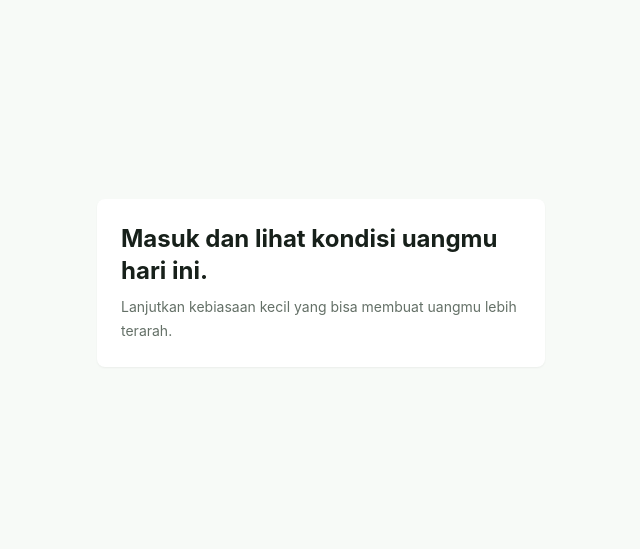
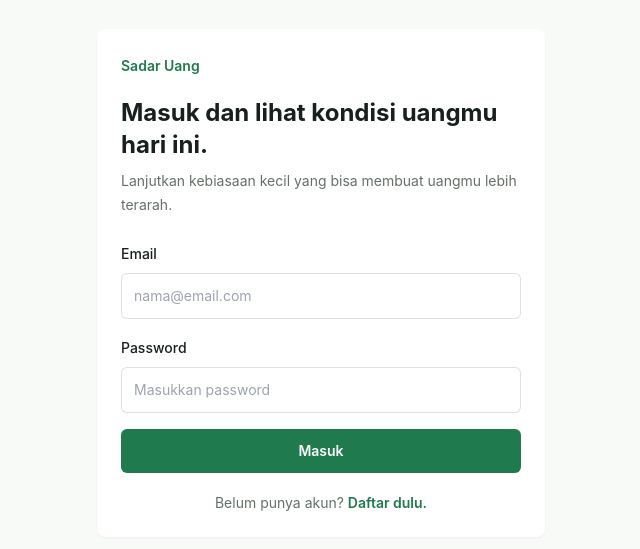
Before and after one commit to alankurniadi12/sadar-uang, a Vue app in the folder frontend/: page /login in a window 1280 px wide. Shown: the part 117-666 px from the top of the page, without its empty margins (319-959 px from the left). Built offline with nearby package versions, Linux system fonts and the light colour scheme; no server answers.

Commit message:
Add frontend authentication flow

```diff
--- a/frontend/src/pages/LoginPage.vue
+++ b/frontend/src/pages/LoginPage.vue
@@ -1,8 +1,79 @@
 <template>
   <section class="w-full max-w-md rounded-lg bg-white p-6 shadow-sm">
-    <h1 class="text-2xl font-bold text-ink">Masuk dan lihat kondisi uangmu hari ini.</h1>
+    <RouterLink class="text-sm font-semibold text-brand" to="/">Sadar Uang</RouterLink>
+    <h1 class="mt-5 text-2xl font-bold text-ink">Masuk dan lihat kondisi uangmu hari ini.</h1>
     <p class="mt-2 text-sm leading-6 text-muted">
       Lanjutkan kebiasaan kecil yang bisa membuat uangmu lebih terarah.
     </p>
+
+    <form class="mt-6 space-y-4" @submit.prevent="submitLogin">
+      <label class="block">
+        <span class="text-sm font-medium text-ink">Email</span>
+        <input
+          v-model="form.email"
+          class="mt-2 w-full rounded-md border border-emerald-900/15 px-3 py-3 text-sm outline-none focus:border-brand focus:ring-2 focus:ring-brand/10"
+          placeholder="nama@email.com"
+          type="email"
+          autocomplete="email"
+          required
+        />
+      </label>
+
+      <label class="block">
+        <span class="text-sm font-medium text-ink">Password</span>
+        <input
+          v-model="form.password"
+          class="mt-2 w-full rounded-md border border-emerald-900/15 px-3 py-3 text-sm outline-none focus:border-brand focus:ring-2 focus:ring-brand/10"
+          placeholder="Masukkan password"
+          type="password"
+          autocomplete="current-password"
+          required
+        />
+      </label>
+
+      <p v-if="authStore.error" class="rounded-md bg-orange-50 px-3 py-2 text-sm text-danger">
+        {{ authStore.error }}
+      </p>
+
+      <button
+        class="w-full rounded-md bg-brand px-4 py-3 text-sm font-semibold text-white hover:bg-emerald-800 disabled:cursor-not-allowed disabled:opacity-70"
+        type="submit"
+        :disabled="authStore.loading"
+      >
+        {{ authStore.loading ? "Memproses..." : "Masuk" }}
+      </button>
+    </form>
+
+    <p class="mt-5 text-center text-sm text-muted">
+      Belum punya akun?
+      <RouterLink class="font-semibold text-brand hover:text-emerald-800" to="/register">
+        Daftar dulu.
+      </RouterLink>
+    </p>
   </section>
 </template>
+
+<script setup>
+import { reactive } from "vue";
+import { useRoute, useRouter } from "vue-router";
+
+import { useAuthStore } from "@/stores/authStore";
+
+const authStore = useAuthStore();
+const route = useRoute();
+const router = useRouter();
+
+const form = reactive({
+  email: "",
+  password: "",
+});
+
+const submitLogin = async () => {
+  try {
+    await authStore.login(form);
+    router.push(route.query.redirect || { name: "dashboard" });
+  } catch (error) {
+    // Error message is already stored in authStore for display.
+  }
+};
+</script>
--- a/frontend/src/pages/RegisterPage.vue
+++ b/frontend/src/pages/RegisterPage.vue
@@ -1,8 +1,93 @@
 <template>
   <section class="w-full max-w-md rounded-lg bg-white p-6 shadow-sm">
-    <h1 class="text-2xl font-bold text-ink">Mulai lebih sadar dengan uangmu hari ini.</h1>
+    <RouterLink class="text-sm font-semibold text-brand" to="/">Sadar Uang</RouterLink>
+    <h1 class="mt-5 text-2xl font-bold text-ink">Mulai lebih sadar dengan uangmu hari ini.</h1>
     <p class="mt-2 text-sm leading-6 text-muted">
       Buat akun dan mulai catat transaksi pertamamu.
     </p>
+
+    <form class="mt-6 space-y-4" @submit.prevent="submitRegister">
+      <label class="block">
+        <span class="text-sm font-medium text-ink">Nama</span>
+        <input
+          v-model="form.name"
+          class="mt-2 w-full rounded-md border border-emerald-900/15 px-3 py-3 text-sm outline-none focus:border-brand focus:ring-2 focus:ring-brand/10"
+          placeholder="Nama kamu"
+          type="text"
+          autocomplete="name"
+          required
+          minlength="2"
+        />
+      </label>
+
+      <label class="block">
+        <span class="text-sm font-medium text-ink">Email</span>
+        <input
+          v-model="form.email"
+          class="mt-2 w-full rounded-md border border-emerald-900/15 px-3 py-3 text-sm outline-none focus:border-brand focus:ring-2 focus:ring-brand/10"
+          placeholder="nama@email.com"
+          type="email"
+          autocomplete="email"
+          required
+        />
+      </label>
+
+      <label class="block">
+        <span class="text-sm font-medium text-ink">Password</span>
+        <input
+          v-model="form.password"
+          class="mt-2 w-full rounded-md border border-emerald-900/15 px-3 py-3 text-sm outline-none focus:border-brand focus:ring-2 focus:ring-brand/10"
+          placeholder="Minimal 6 karakter"
+          type="password"
+          autocomplete="new-password"
+          required
+          minlength="6"
+        />
+      </label>
+
+      <p v-if="authStore.error" class="rounded-md bg-orange-50 px-3 py-2 text-sm text-danger">
+        {{ authStore.error }}
+      </p>
+
+      <button
+        class="w-full rounded-md bg-brand px-4 py-3 text-sm font-semibold text-white hover:bg-emerald-800 disabled:cursor-not-allowed disabled:opacity-70"
+        type="submit"
+        :disabled="authStore.loading"
+      >
+        {{ authStore.loading ? "Memproses..." : "Daftar Sekarang" }}
+      </button>
+    </form>
+
+    <p class="mt-5 text-center text-sm text-muted">
+      Sudah punya akun?
+      <RouterLink class="font-semibold text-brand hover:text-emerald-800" to="/login">
+        Masuk di sini.
+      </RouterLink>
+    </p>
   </section>
 </template>
+
+<script setup>
+import { reactive } from "vue";
+import { useRouter } from "vue-router";
+
+import { useAuthStore } from "@/stores/authStore";
+
+const authStore = useAuthStore();
+const router = useRouter();
+
+const form = reactive({
+  name: "",
+  email: "",
+  password: "",
+});
+
+const submitRegister = async () => {
+  try {
+    await authStore.register(form);
+    router.push({ name: "dashboard" });
+  } catch (error) {
+    // Error message is already stored in authStore for display.
+  }
+};
+</script>
--- a/frontend/src/router/index.js
+++ b/frontend/src/router/index.js
@@ -81,8 +81,18 @@ const router = createRouter({
   routes,
 });
 
-router.beforeEach((to) => {
+router.beforeEach(async (to) => {
   const authStore = useAuthStore();
+
+  if (authStore.token && !authStore.user && !authStore.initialized) {
+    try {
+      await authStore.fetchMe();
+    } catch (error) {
+      if (to.meta.requiresAuth) {
+        return { name: "login", query: { redirect: to.fullPath } };
+      }
+    }
+  }
 
   if (to.meta.requiresAuth && !authStore.isAuthenticated) {
     return { name: "login", query: { redirect: to.fullPath } };
--- a/frontend/src/stores/authStore.js
+++ b/frontend/src/stores/authStore.js
@@ -10,6 +10,7 @@ export const useAuthStore = defineStore("auth", {
     token: localStorage.getItem(TOKEN_KEY),
     loading: false,
     error: null,
+    initialized: false,
   }),
   getters: {
     isAuthenticated: (state) => Boolean(state.token),
@@ -49,12 +50,21 @@ export const useAuthStore = defineStore("auth", {
     async fetchMe() {
       if (!this.token) return;
 
-      const response = await authService.me();
-      this.user = response.data.data.user;
+      try {
+        const response = await authService.me();
+        this.user = response.data.data.user;
+      } catch (error) {
+        this.logout();
+        throw error;
+      } finally {
+        this.initialized = true;
+      }
     },
     logout() {
       this.user = null;
       this.token = null;
+      this.error = null;
+      this.initialized = false;
       localStorage.removeItem(TOKEN_KEY);
     },
   },
```
